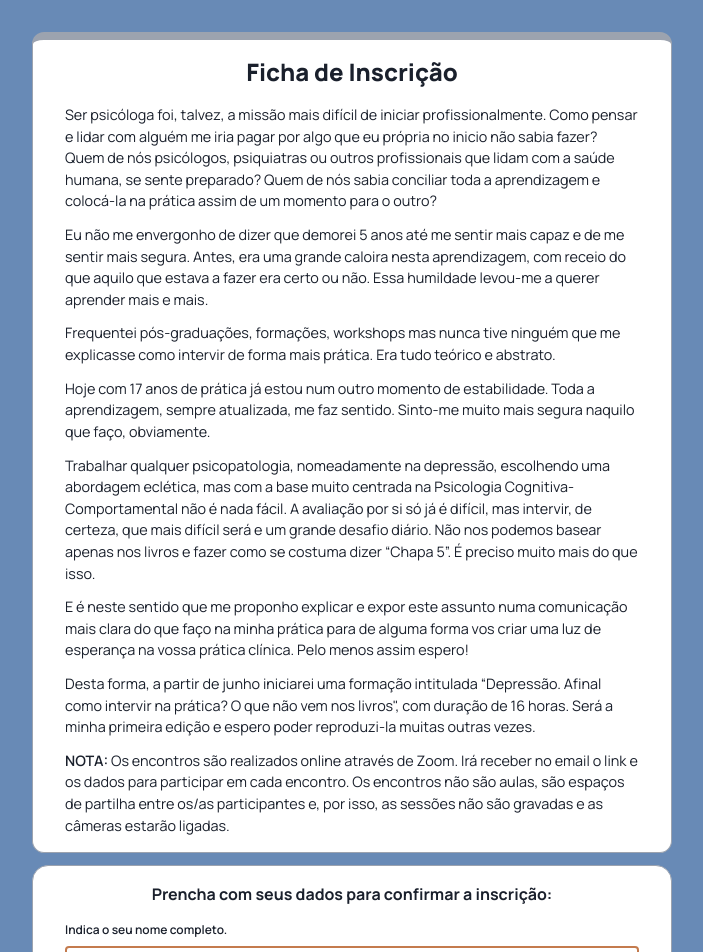
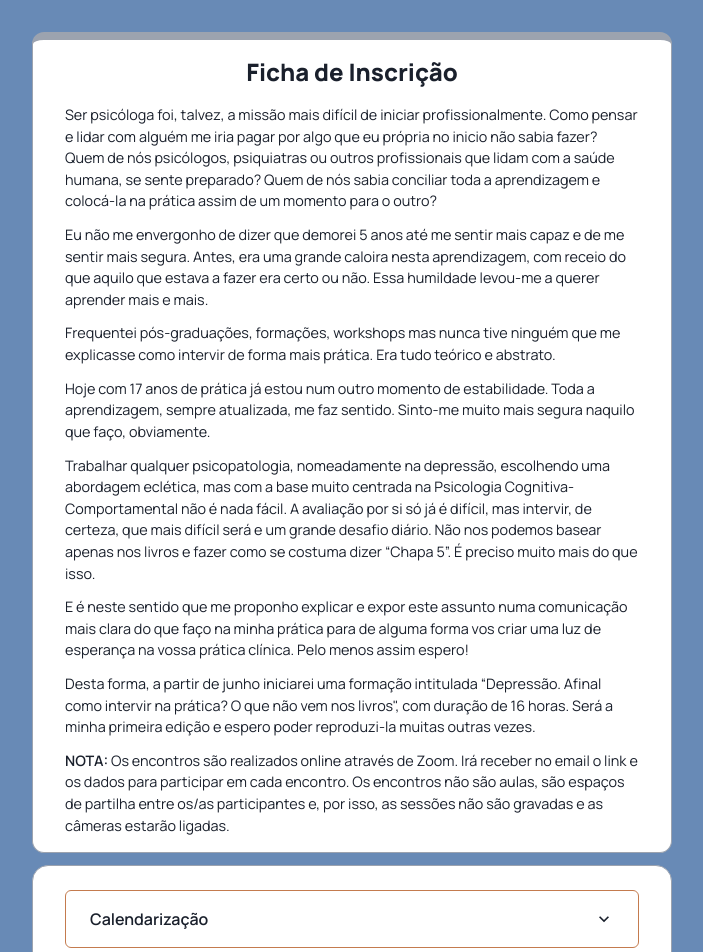
Before and after one commit to vandessonsantiago/filomenaleitao, a Next.js app: page /inscricao in a window 1280 px wide. Shown: the top 952 px of the page, without its empty margins (288-991 px from the left). Built offline with nearby package versions, Linux system fonts and the light colour scheme.

Commit message:
update website

```diff
--- a/src/app/inscricao/page.tsx
+++ b/src/app/inscricao/page.tsx
@@ -7,6 +7,7 @@ import { MdOutlineEmail, MdOutlineSmartphone } from "react-icons/md";
 import { TbWorldWww } from "react-icons/tb";
 import { v4 as uuidv4 } from "uuid";
 import { useForm as hookForm } from "react-hook-form";
+import Calendar from "@/components/calendar";
 
 export default function Form() {
   const [isSubmitting, setIsSubmitting] = useState(false);
@@ -115,6 +116,9 @@ export default function Form() {
                   ligadas.
                 </p>
               </div>
+            </div>
+            <div className="bg-white w-[640px] rounded-2xl px-8 py-4 border-[1px] border-gray-400">
+              <Calendar />
             </div>
             <div className="bg-white w-[640px] rounded-2xl px-8 py-4 border-[1px] border-gray-400">
               <Center>
@@ -325,9 +329,8 @@ export default function Form() {
               color="#fff"
               borderColor="#c47"
               _hover={{ background: "#688AB6", color: "#fff" }}
-              className={`py-2 px-10 border-2 border-[#B0A889] rounded-md cursor-pointer font-bold text-[#B0A889] ${
-                isSubmitting ? "opacity-50 cursor-not-allowed" : ""
-              }`} // Desativa o botão se estiver enviando
+              className={`py-2 px-10 border-2 border-[#B0A889] rounded-md cursor-pointer font-bold text-[#B0A889] ${isSubmitting ? "opacity-50 cursor-not-allowed" : ""
+                }`} // Desativa o botão se estiver enviando
             >
               ENVIAR A MINHA INSCRIÇÃO
             </Button>
--- /dev/null
+++ b/src/components/calendar.tsx
@@ -0,0 +1,178 @@
+"use client";
+import {
+  Accordion,
+  AccordionItem,
+  AccordionButton,
+  AccordionPanel,
+  AccordionIcon,
+  Box,
+} from "@chakra-ui/react";
+
+export default function Calendar() {
+  const faq = [
+    {
+      pergunta: "Calendarização",
+      resposta: `
+        <table style="width: 100%; border-collapse: collapse; font-size: 12px">
+          <thead>
+            <tr>
+              <th style="border: 1px solid #000; padding: 8px; text-align: center;">Nº sessão</th>
+              <th style="border: 1px solid #000; padding: 8px; text-align: center;">Dia</th>
+              <th style="border: 1px solid #000; padding: 8px; text-align: center;">Hora</th>
+              <th style="border: 1px solid #000; padding: 8px; text-align: center;">Carga horária</th>
+            </tr>
+          </thead>
+          <tbody>
+            <tr>
+              <td style="border: 1px solid #000; padding: 8px; text-align: center;">1ª sessão</td>
+              <td style="border: 1px solid #000; padding: 8px; text-align: center;">20 de junho 2024 (5ª feira)</td>
+              <td style="border: 1px solid #000; padding: 8px; text-align: center;">20.30h às 22.30h</td>
+              <td style="border: 1px solid #000; padding: 8px; text-align: center;">2h</td>
+            </tr>
+            <tr>
+              <td style="border: 1px solid #000; padding: 8px; text-align: center;">2ª sessão</td>
+              <td style="border: 1px solid #000; padding: 8px; text-align: center;">25 junho 2024 (3ª feira)</td>
+              <td style="border: 1px solid #000; padding: 8px; text-align: center;">20.30h às 22.30h</td>
+              <td style="border: 1px solid #000; padding: 8px; text-align: center;">2h</td>
+            </tr>
+            <tr>
+              <td style="border: 1px solid #000; padding: 8px; text-align: center;">3ª sessão</td>
+              <td style="border: 1px solid #000; padding: 8px; text-align: center;">29 junho 2024 (sábado)</td>
+              <td style="border: 1px solid #000; padding: 8px; text-align: center;">10.00h às 13.00h</td>
+              <td style="border: 1px solid #000; padding: 8px; text-align: center;">3h</td>
+            </tr>
+            <tr>
+              <td style="border: 1px solid #000; padding: 8px; text-align: center;">4ª sessão</td>
+              <td style="border: 1px solid #000; padding: 8px; text-align: center;">1 julho 2024 (2ª feira)</td>
+              <td style="border: 1px solid #000; padding: 8px; text-align: center;">20.30h às 22.30h</td>
+              <td style="border: 1px solid #000; padding: 8px; text-align: center;">2h</td>
+            </tr>
+            <tr>
+              <td style="border: 1px solid #000; padding: 8px; text-align: center;">5ª sessão</td>
+              <td style="border: 1px solid #000; padding: 8px; text-align: center;">4 julho 2024 (5ª feira)</td>
+              <td style="border: 1px solid #000; padding: 8px; text-align: center;">20.30h às 22.30h</td>
+              <td style="border: 1px solid #000; padding: 8px; text-align: center;">2h</td>
+            </tr>
+            <tr>
+              <td style="border: 1px solid #000; padding: 8px; text-align: center;">6ª sessão</td>
+              <td style="border: 1px solid #000; padding: 8px; text-align: center;">6 julho 2024 (sábado)</td>
+              <td style="border: 1px solid #000; padding: 8px; text-align: center;">10.00h às 13.00h</td>
+              <td style="border: 1px solid #000; padding: 8px; text-align: center;">3h</td>
+            </tr>
+            <tr>
+              <td style="border: 1px solid #000; padding: 8px; text-align: center;">7ª sessão</td>
+              <td style="border: 1px solid #000; padding: 8px; text-align: center;">8 julho 2024 (4ª feira)</td>
+              <td style="border: 1px solid #000; padding: 8px; text-align: center;">20.30h às 22.30h</td>
+              <td style="border: 1px solid #000; padding: 8px; text-align: center;">2h</td>
+            </tr>
+            <tr>
+              <td style="border: 1px solid #000; padding: 8px; text-align: center;">Total</td>
+              <td style="border: 1px solid #000; padding: 8px; text-align: center;"></td>
+              <td style="border: 1px solid #000; padding: 8px; text-align: center;"></td>
+              <td style="border: 1px solid #000; padding: 8px; text-align: center;">16h</td>
+            </tr>
+          </tbody>
+        </table>
+      `,
+    },
+    {
+      pergunta: "Programa",
+      resposta: `
+        <div style="font-size: 14px; line-height: 1.6;">
+          <h3 style="font-size: 14px; line-height: 1.6; font-weight: bold">Módulo I:</h3>
+          <ul>
+            <li>Apresentação dos formandos</li>
+            <li>Apresentação dos objetivos da formação</li>
+            <li>Compreensão da Depressão</li>
+            <li>Tipos de Depressão - DSM V</li>
+          </ul>
+          </br>
+          <h3 style="font-size: 14px; line-height: 1.6; font-weight: bold">Módulo II:</h3>
+          <ul>
+            <li>A neurociência da Depressão</li>
+            <li>As emoções Básicas: reações fisiológicas, funções e comportamentos das emoções</li>
+            <li>Cormobilidades na depressão</li>
+            <li>Depressão endógena vs exógena</li>
+            <li>Prevalência da depressão</li>
+          </ul>
+          </br>
+          <h3 style="font-size: 14px; line-height: 1.6; font-weight: bold">Módulo III:</h3>
+          <ul>
+            <li>Teorias base na intervenção e sua explicação (com exemplos de aplicação)</li>
+            <ul>
+              <li>Abordagem eclética</li>
+            </ul>
+          </ul>
+          </br>
+          <h3 style="font-size: 14px; line-height: 1.6; font-weight: bold">Módulo IV:</h3>
+          <ul>
+            <li>Avaliação e diagnóstico</li>
+            <ul>
+              <li>1ª sessão da intervenção</li>
+            </ul>
+            <li>Intervenção comportamental</li>
+            <ul>
+              <li>2ª sessão da intervenção</li>
+              <li>3º sessão da intervenção</li>
+            </ul>
+          </ul>
+           </br>
+          <h3 style="font-size: 14px; line-height: 1.6; font-weight: bold">Módulo V:</h3>
+          <ul>
+            <li>Restruturação cognitiva com exemplos práticos de como fazer e explicar ao cliente</li>
+          </ul>
+          </br>
+          <h3 style="font-size: 14px; line-height: 1.6; font-weight: bold">Módulo VI:</h3>
+          <ul>
+            <li>Terapia narrativa e outras abordagens</li>
+            <ul>
+              <li>Através dos TPCs dos clientes nas Intrassessões</li>
+            </ul>
+          </ul>
+          </br>
+          <h3 style="font-size: 14px; line-height: 1.6; font-weight: bold">Módulo VII:</h3>
+          <ul>
+            <li>Prática – apresentação de casos dos próprios formandos</li>
+            <ul>
+              <li>Enviados com antecedência para análise</li>
+            </ul>
+          </ul>
+          </br>
+          <p> Esta formação não terá avaliação, mas sim estudos de casos que os formandos queiram
+apresentar, com a devida antecedência.
+Após o término da formação poderá ter acesso ao Certificado da Formação elaborado pelo
+Consultório de Psicologia Filomena Leitão.</p>
+          </br>
+          <p>Esta formação não foi submetida à Ordem dos Psicólogos Portugueses (OPP), pelo que não
+está creditado por esta entidade.</p>
+        </div>
+
+      `,
+    },
+  ];
+
+  return (
+    <>
+      <Accordion allowMultiple className="w-full">
+        {faq.map((item, index) => (
+          <div
+            className="border border-[#c47b4e] rounded-md px-2 py-2 my-2"
+            key={index}
+          >
+            <AccordionItem border="none">
+              <AccordionButton>
+                <Box as="span" flex="1" textAlign="left" width="100%">
+                  <h4 className="font-semibold text-18px">{item.pergunta}</h4>
+                </Box>
+                <AccordionIcon />
+              </AccordionButton>
+              <AccordionPanel pb={10} className="text-16px">
+                <div dangerouslySetInnerHTML={{ __html: item.resposta }} />
+              </AccordionPanel>
+            </AccordionItem>
+          </div>
+        ))}
+      </Accordion>
+    </>
+  );
+}
```
